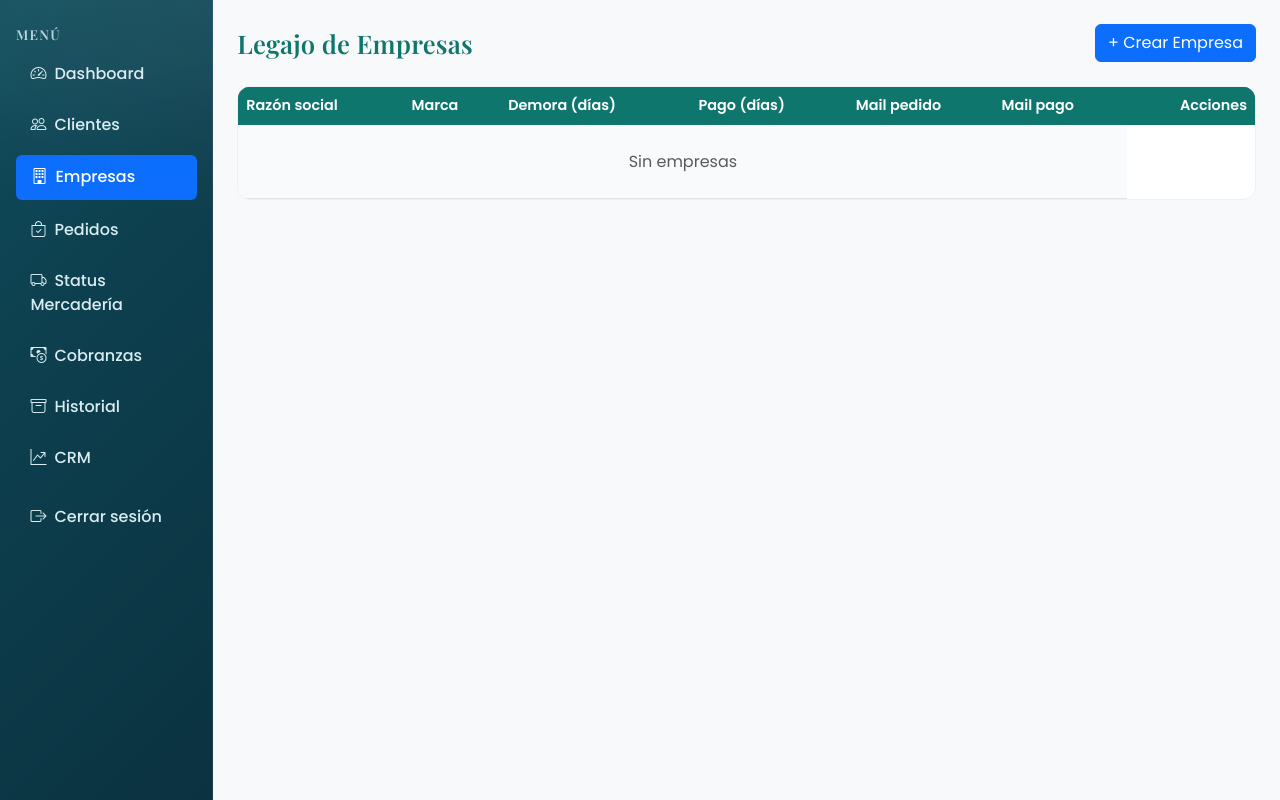
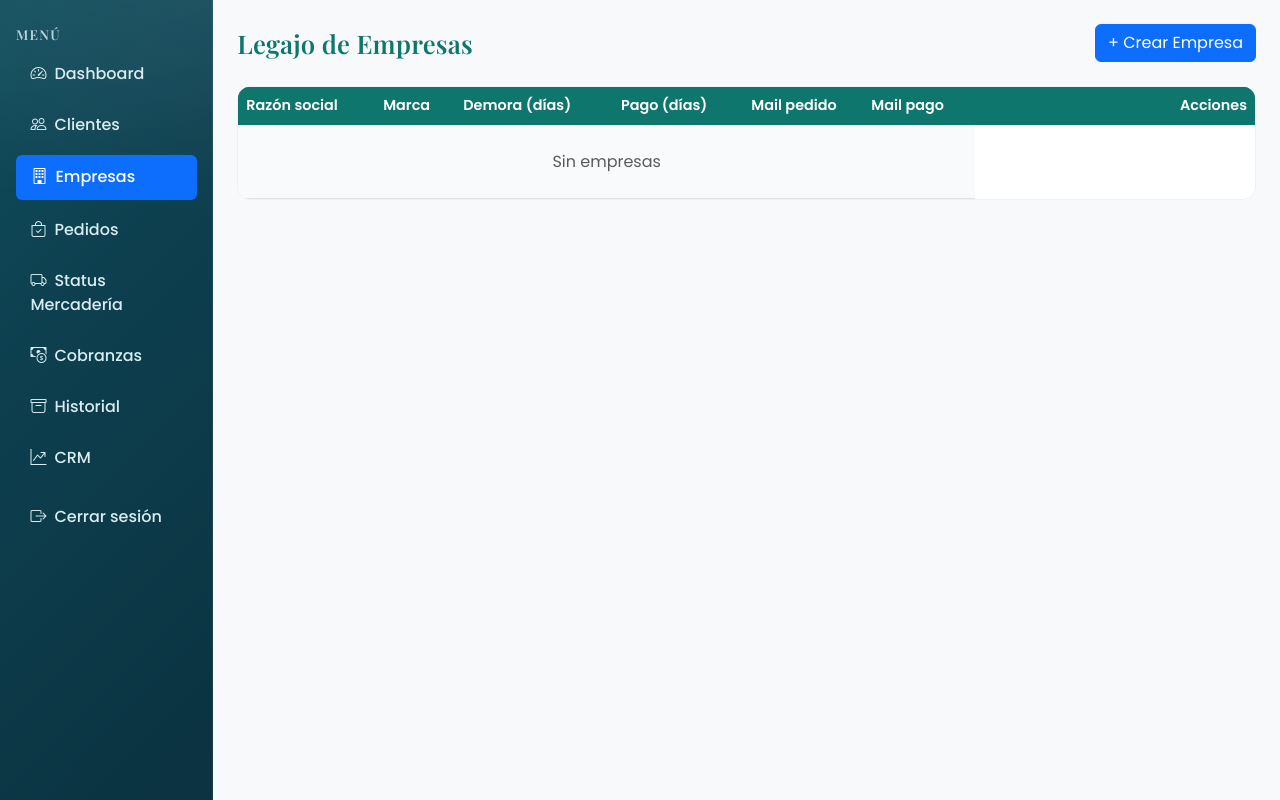
Before and after one commit to MaateoSuar/Sirio-Arabia, a Flask app: page /empresas in a window 1280 px wide. Run offline with Flask 3, Linux system fonts and the light colour scheme; a user stored in the database is signed in.

Commit message:
Responsive +

```diff
--- a/backend/templates/empresas.html
+++ b/backend/templates/empresas.html
@@ -15,6 +15,12 @@
         .table-tight th.col-mail-right { padding-left: .25rem; }
         /* Permitir quiebres de línea largos */
         .table-tight td { word-break: break-word; }
+        /* Forzar ancho mínimo de tabla para permitir scroll horizontal en móviles */
+        .table-tight { min-width: 820px; }
+        /* Evitar wraps en columna Acciones */
+        .table-tight th.col-actions, .table-tight td.col-actions { white-space: nowrap; min-width: 220px; }
+        /* Evitar wraps dentro del grupo de botones */
+        .btn-group.flex-nowrap .btn { white-space: nowrap; }
       </style>
       <div class="table-responsive">
         <table class="table table-hover align-middle mb-0 table-tight">
@@ -26,7 +32,7 @@
             <th>Pago (días)</th>
             <th class="col-mail-left">Mail pedido</th>
             <th class="col-mail-right">Mail pago</th>
-            <th class="text-end">Acciones</th>
+            <th class="text-end col-actions">Acciones</th>
           </tr>
         </thead>
         <tbody>
@@ -44,12 +50,12 @@
               {% else %}-{% endif %}
             </td>
             <td class="col-mail-right">{{ e.mail_pago or '-' }}</td>
-            <td class="text-end">
-              <div class="btn-group btn-group-sm d-inline-flex align-items-center">
-                <a class="btn btn-outline-secondary" href="{{ url_for('main.empresas_edit_view', company_id=e.id) }}">Editar</a>
-                <button class="btn btn-outline-secondary" data-bs-toggle="modal" data-bs-target="#links{{ e.id }}">Clientes</button>
+            <td class="text-end col-actions">
+              <div class="btn-group btn-group-sm d-inline-flex align-items-center flex-nowrap">
+                <a class="btn btn-outline-secondary text-nowrap" href="{{ url_for('main.empresas_edit_view', company_id=e.id) }}">Editar</a>
+                <button class="btn btn-outline-secondary text-nowrap" data-bs-toggle="modal" data-bs-target="#links{{ e.id }}">Clientes</button>
                 <form method="post" action="{{ url_for('main.empresas_delete', company_id=e.id) }}" class="mb-0 d-inline" onsubmit="return confirm('Eliminar empresa?')">
-                  <button class="btn btn-outline-danger">Eliminar</button>
+                  <button class="btn btn-outline-danger text-nowrap">Eliminar</button>
                 </form>
               </div>
               <div class="modal fade" id="links{{ e.id }}" tabindex="-1" aria-hidden="true">
```
